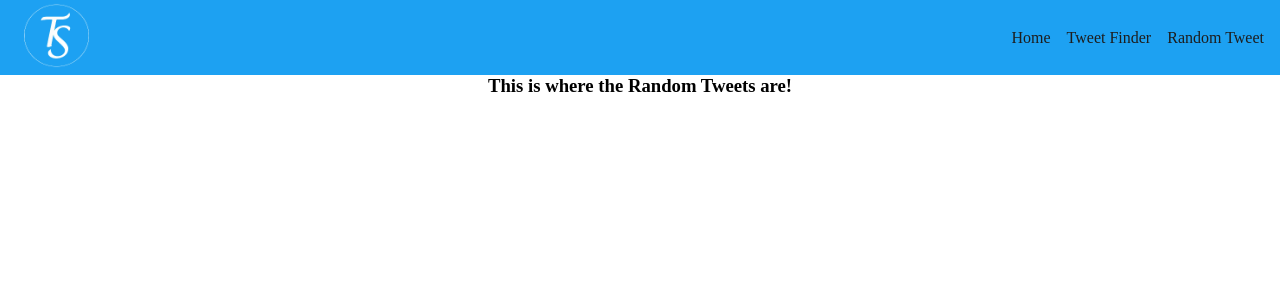
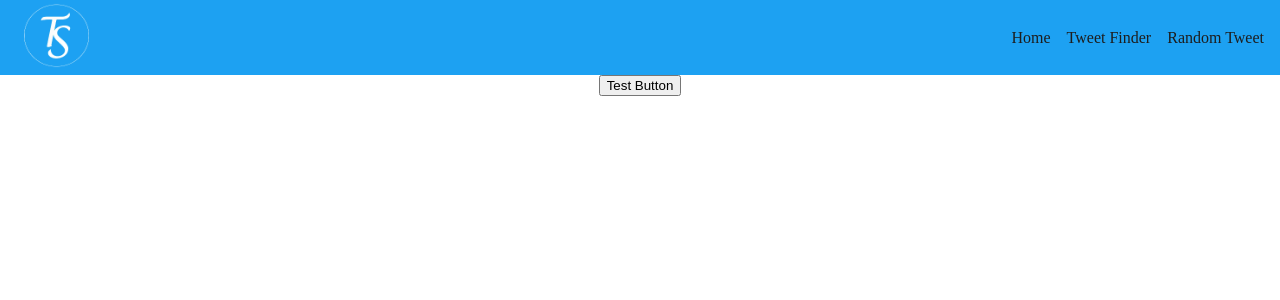
Before and after one commit to George-Jindo/twitter-showcase, a React (Create React App) app in the folder React/: page /RandomTweet in a window 1280 px wide. Shown: the top 300 px of the page. Built offline with nearby package versions, Linux system fonts and the light colour scheme; a web font is replaced by a local one.

Commit message:
added test button in RandomTweet page, connected to backend server

```diff
--- /dev/null
+++ b/React/src/pages/RandomTweet.css
@@ -0,0 +1,19 @@
+.favorite_users {
+    display: flex;
+    flex-wrap: wrap;
+    justify-content: center;
+    width: 100%;
+    margin: 0.5rem auto;
+    padding: 0.5rem;
+  }
+
+  .individual_user {
+    display: flex;
+    background-color: var(--white);
+    border: 1px solid var(--border-white);
+    border-radius: 30px 0 0 30px;
+    line-height: 1.2;
+    width: 250px;
+    margin: 0.5rem;
+    padding: 0.5rem;
+  }
--- a/React/src/pages/RandomTweet.jsx
+++ b/React/src/pages/RandomTweet.jsx
@@ -1,12 +1,49 @@
-import React from "react";
+import React, { Component } from "react";
+import { Grid, Cell } from 'react-mdl';
+import axios from "axios";
+import favorites from "../favoriteUsers";
 
 
-const RandomTweet = () => {
-    return (
-        <div style={{marginTop: '75px', width: '100%'}}>
-            <h3>This is where the Random Tweets are!</h3>
-        </div>
-    );
-};
+class RandomTweet extends Component {
+    constructor() {
+        super();
+        this.state = {
+            users: favorites,
+            tweets: []
+        };
+    }
+
+    onClickHandler = () => {
+        axios.get('http://localhost:5000/api/random/')
+            .then(response => {
+                console.log('data: ', response.data.data);
+                //this.setState({ tweets: response.data });
+            })
+            .catch(error => {
+                console.log("Error Message: " + error);
+            });
+
+    };
+
+    render() {
+
+        return (
+            <div style={{ marginTop: '75px', width: '100%', height: '100%' }}>
+                <div className="favorite_users">
+
+                    <button
+                        className="individual_user"
+                        onClick={this.onClickHandler}
+                    >
+                        Test Button
+                    </button>
+
+                </div>
+
+            </div>
+
+        );
+    }
+}
 
 export default RandomTweet;
```
